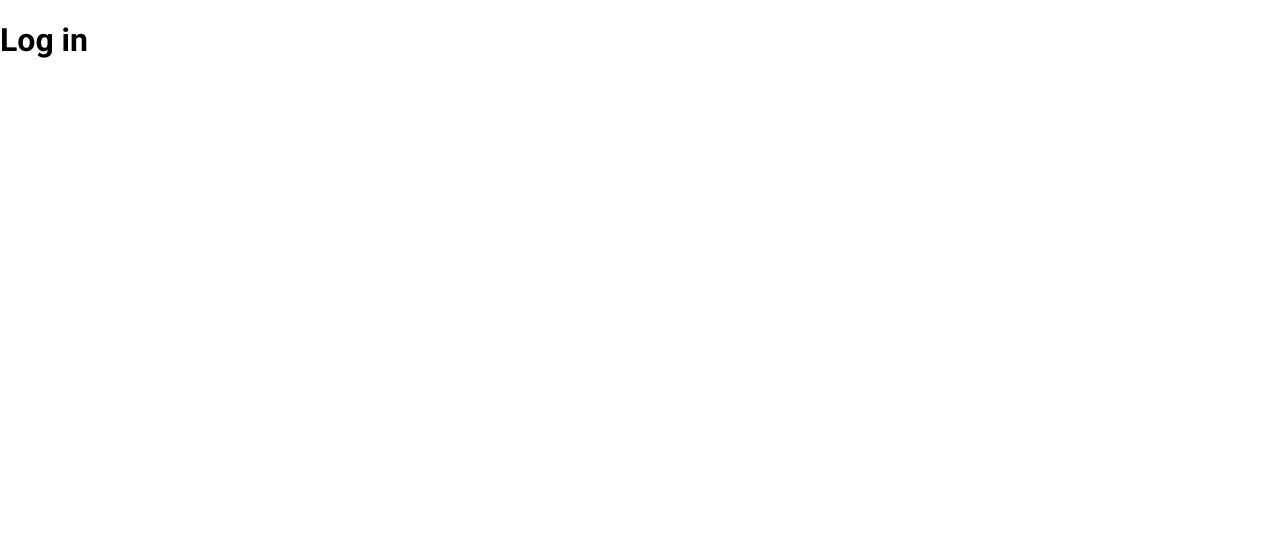
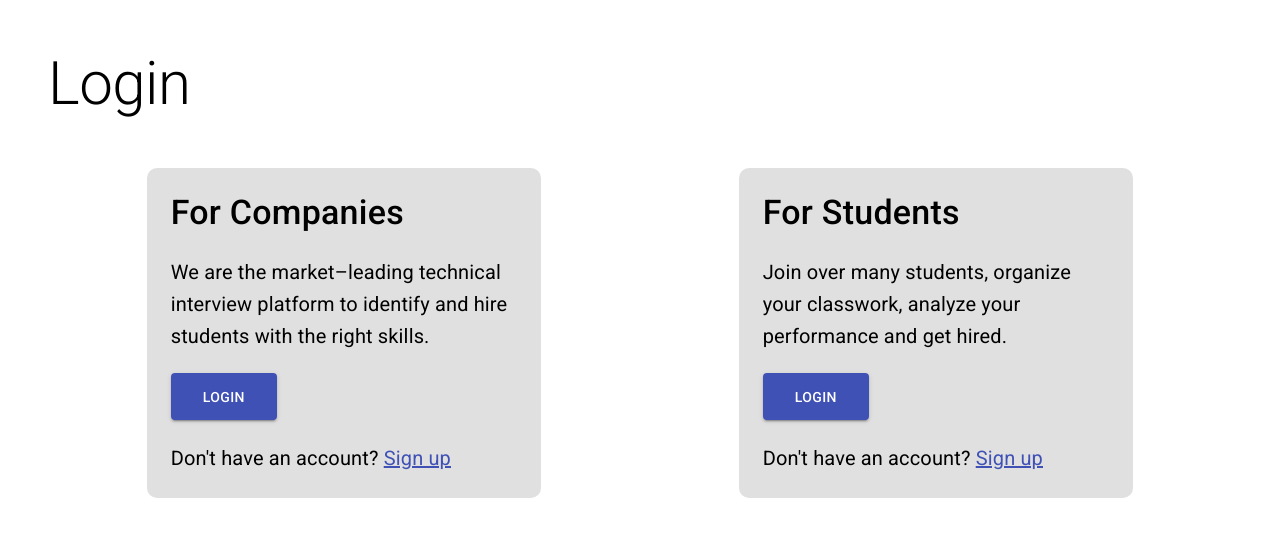
Before and after one commit to shivamnaik39/Node-Reactors_classmate, a React (Create React App) app in the folder client/: page /login in a window 1280 px wide. Shown: the top 536 px of the page. Built offline with nearby package versions, Linux system fonts and the light colour scheme.

Commit message:
Added login and signup page components

```diff
--- a/client/package.json
+++ b/client/package.json
@@ -8,6 +8,8 @@
     "@testing-library/jest-dom": "^5.11.6",
     "@testing-library/react": "^11.2.1",
     "@testing-library/user-event": "^12.2.2",
+    "formik": "^2.2.5",
+    "formik-material-ui": "^3.0.0",
     "install": "^0.13.0",
     "npm": "^6.14.8",
     "react": "^17.0.1",
--- a/client/src/components/LogIn/LoginPage.jsx
+++ b/client/src/components/LogIn/LoginPage.jsx
@@ -1,7 +1,121 @@
 import React from 'react'
+import Grid from '@material-ui/core/Grid'
+import { Button, createStyles, makeStyles, Typography } from '@material-ui/core'
+import { Link } from 'react-router-dom'
+
+const useStyles = makeStyles((theme) =>
+	createStyles({
+		root: {
+			padding: '3rem',
+			[theme.breakpoints.down('sm')]: {
+				padding: '1.5rem',
+			},
+		},
+		title: {
+			marginBottom: '3rem',
+			fontWeight: 300,
+		},
+		card: {
+			// marginRight: '8rem',
+			minHeight: '330px',
+			display: 'flex',
+			flexDirection: 'column',
+			justifyContent: 'space-between',
+			alignItems: 'flex-start',
+			background: '#e0e0e0',
+			borderRadius: '10px',
+			padding: '1.5rem',
+			[theme.breakpoints.down('sm')]: {
+				marginRight: '0',
+				marginBottom: '2rem',
+			},
+			[theme.breakpoints.down('md')]: {
+				// marginRight: '2rem',
+			},
+		},
+		type: {
+			fontWeight: 500,
+			marginBottom: '1rem',
+		},
+
+		text: {
+			fontWeight: '400',
+		},
+		btn: {
+			padding: '0.7rem 2rem',
+			marginTop: '1rem',
+			marginBottom: '1rem',
+		},
+		signup: {
+			color: theme.palette.primary.main,
+		},
+	})
+)
 
 const LoginPage = (props) => {
-	return <h1>Log in</h1>
+	const classes = useStyles()
+	return (
+		// Login Page
+		<Grid
+			container
+			direction='column'
+			justify='center'
+			className={classes.root}
+		>
+			{/* title */}
+			<Grid container item direction='row' justify='flex-start'>
+				<Typography variant='h2' component='h1' className={classes.title}>
+					Login
+				</Typography>
+				<div></div>
+			</Grid>
+			{/* Login Choices (companies/students) */}
+			<Grid container item direction='row' justify='space-around'>
+				{/* For Companies */}
+				<Grid item sm={5} md={4} className={classes.card}>
+					<Typography variant='h4' component='h2' className={classes.type}>
+						For Companies
+					</Typography>
+					<Typography variant='h6' component='h3' className={classes.text}>
+						We are the market–leading technical interview platform to identify
+						and hire students with the right skills.
+					</Typography>
+					<Link to='/company/login'>
+						<Button variant='contained' color='primary' className={classes.btn}>
+							Login
+						</Button>
+					</Link>
+					<Typography variant='h6' component='h3' className={classes.text}>
+						Don't have an account?{' '}
+						<Link to='/company/signup' className={classes.signup}>
+							Sign up
+						</Link>
+					</Typography>
+				</Grid>
+				{/* For Students */}
+				<Grid item sm={5} md={4} className={classes.card}>
+					<Typography variant='h4' component='h2' className={classes.type}>
+						For Students
+					</Typography>
+					<Typography variant='h6' component='h3' className={classes.text}>
+						Join over many students, organize your classwork, analyze your
+						performance and get hired.
+					</Typography>
+					<Link to='/student/login'>
+						<Button variant='contained' color='primary' className={classes.btn}>
+							Login
+						</Button>
+					</Link>
+					<Typography variant='h6' component='h3' className={classes.text}>
+						Don't have an account?{' '}
+						<Link to='/student/signup' className={classes.signup}>
+							Sign up
+						</Link>
+					</Typography>
+				</Grid>
+			</Grid>
+		</Grid>
+	)
 }
 
 export default LoginPage
--- /dev/null
+++ b/client/src/components/LogIn/MyForm.jsx
@@ -0,0 +1,180 @@
+import {
+	Button,
+	LinearProgress,
+	Typography,
+	makeStyles,
+	createStyles,
+	Grid,
+} from '@material-ui/core'
+import { Formik, Form, Field } from 'formik'
+import { TextField } from 'formik-material-ui'
+import React from 'react'
+import { Link } from 'react-router-dom'
+const useStyles = makeStyles((theme) =>
+	createStyles({
+		root: {
+			minHeight: '100vh',
+		},
+		title: {
+			textAlign: 'center',
+			marginBottom: '2rem',
+			color: theme.palette.primary.main,
+			fontWeight: '500',
+		},
+		form: {
+			display: 'flex',
+			flexDirection: 'column',
+			justifyContent: 'center',
+			alignItems: 'center',
+			borderRadius: '10px',
+			background: '#e0e0e0',
+			padding: '2rem',
+		},
+		fields: {
+			display: 'flex',
+			flexDirection: 'column',
+			justifyContent: 'center',
+			alignItems: 'center',
+		},
+		fieldInput: {
+			background: '#f4f4f4',
+		},
+
+		signup: {
+			marginBottom: '1rem',
+			textAlign: 'center',
+			[theme.breakpoints.down('sm')]: {
+				marginBottom: '0',
+				'& p': {
+					fontSize: '12px',
+				},
+			},
+		},
+
+		action: {
+			display: 'flex',
+			flexDirection: 'column',
+			justifyContent: 'space-evenly',
+			alignItems: 'center',
+
+			maxWidth: '300px',
+			marginBottom: '0px',
+		},
+
+		loginButton: {
+			marginTop: '2rem',
+			fontWeight: 'bold',
+			fontSize: '1rem',
+		},
+	})
+)
+
+const LoginForm = ({ signUp, company }) => {
+	const classes = useStyles()
+	const initialValues = { email: '', password: '' }
+
+	const submit = (values, { setSubmitting }) => {
+		setTimeout(() => {
+			setSubmitting(false)
+			if (!company) {
+				alert(JSON.stringify(values, null, 2))
+			} else {
+				values.company = true
+				alert(JSON.stringify(values, null, 2))
+			}
+		}, 500)
+	}
+
+	const validate = (values) => {
+		const errors = {}
+		if (!values.email) {
+			errors.email = 'Required'
+		} else if (
+			!/^[A-Z0-9._%+-]+@[A-Z0-9.-]+\.[A-Z]{2,4}$/i.test(values.email)
+		) {
+			errors.email = 'Invalid email address'
+		}
+		if (!values.password) {
+			errors.password = 'Required'
+		} else if (values.password.length < 8) {
+			errors.password = 'Password must be atleast 8 characters long!'
+		}
+		return errors
+	}
+	return (
+		<Grid
+			container
+			direction='column'
+			justify='center'
+			alignItems='center'
+			className={classes.root}
+		>
+			<Formik
+				initialValues={initialValues}
+				validate={validate}
+				onSubmit={submit}
+			>
+				{({ submitForm, isSubmitting }) => (
+					<Form className={classes.form} autoComplete='off'>
+						<Typography variant='h5' component='h2' className={classes.title}>
+							Classmate
+						</Typography>
+						<div className={classes.fields}>
+							<Field
+								className={classes.field}
+								component={TextField}
+								name='email'
+								type='email'
+								label='Email Id'
+								variant='outlined'
+								InputProps={{
+									className: classes.fieldInput,
+								}}
+							/>
+							<br />
+							<Field
+								className={classes.field}
+								component={TextField}
+								type='password'
+								label='Password'
+								name='password'
+								variant='outlined'
+								InputProps={{
+									className: classes.fieldInput,
+								}}
+							/>
+							{isSubmitting && <LinearProgress />}
+						</div>
+
+						{/* Log In Action */}
+						<div className={classes.action}>
+							<Button
+								className={classes.loginButton}
+								variant='contained'
+								disabled={isSubmitting}
+								onClick={submitForm}
+								color='primary'
+							>
+								{signUp ? 'Sign Up' : 'Log In'}
+							</Button>
+						</div>
+						<br />
+						<br />
+						{!signUp && (
+							<div className={classes.signup}>
+								<Typography>
+									Don't have an account?{' '}
+									<Link to='/signup' className={classes.signupLink}>
+										Create account
+									</Link>
+								</Typography>
+							</div>
+						)}
+					</Form>
+				)}
+			</Formik>
+		</Grid>
+	)
+}
+
+export default LoginForm
--- /dev/null
+++ b/client/src/components/PageNotFound.jsx
@@ -0,0 +1,31 @@
+import { createStyles, Grid, makeStyles, Typography } from '@material-ui/core'
+import React from 'react'
+import { Link } from 'react-router-dom'
+
+const useStyles = makeStyles((theme) =>
+	createStyles({
+		root: {
+			height: '100vh',
+		},
+	})
+)
+
+const PageNotFound = (props) => {
+	const classes = useStyles()
+	return (
+		<Grid
+			container
+			direction='column'
+			justify='center'
+			alignItems='center'
+			className={classes.root}
+		>
+			<Typography variant='h1' component='h1'>
+				404 Page Not Found!
+			</Typography>
+			<Link to='/'>Go to Home</Link>
+		</Grid>
+	)
+}
+
+export default PageNotFound
--- a/client/src/routers/AppRouter.jsx
+++ b/client/src/routers/AppRouter.jsx
@@ -2,12 +2,35 @@ import React from 'react'
 import { BrowserRouter as Router, Route, Switch } from 'react-router-dom'
 import LandingPage from '../components/LandingPage/LandingPage'
 import LoginPage from '../components/LogIn/LoginPage'
+import Form from '../components/LogIn/MyForm'
+import PageNotFound from '../components/PageNotFound'
 
 const AppRouter = () => (
 	<Router>
 		<Switch>
 			<Route path='/' component={LandingPage} exact={true} />
 			<Route path='/login' component={LoginPage} exact={true} />
+			<Route
+				path='/student/login'
+				render={(props) => <Form {...props} signUp={false} company={false} />}
+				exact={true}
+			/>
+			<Route
+				path='/student/signup'
+				render={(props) => <Form {...props} signUp={true} company={false} />}
+				exact={true}
+			/>
+			<Route
+				path='/company/login'
+				render={(props) => <Form {...props} signUp={false} company={true} />}
+				exact={true}
+			/>
+			<Route
+				path='/company/signup'
+				render={(props) => <Form {...props} signUp={true} company={true} />}
+				exact={true}
+			/>
+			<Route component={PageNotFound} />
 		</Switch>
 	</Router>
 )
```
Also changed, not shown: client/public/manifest.json, 1 other file (tests, documents, lock files or other folders).
